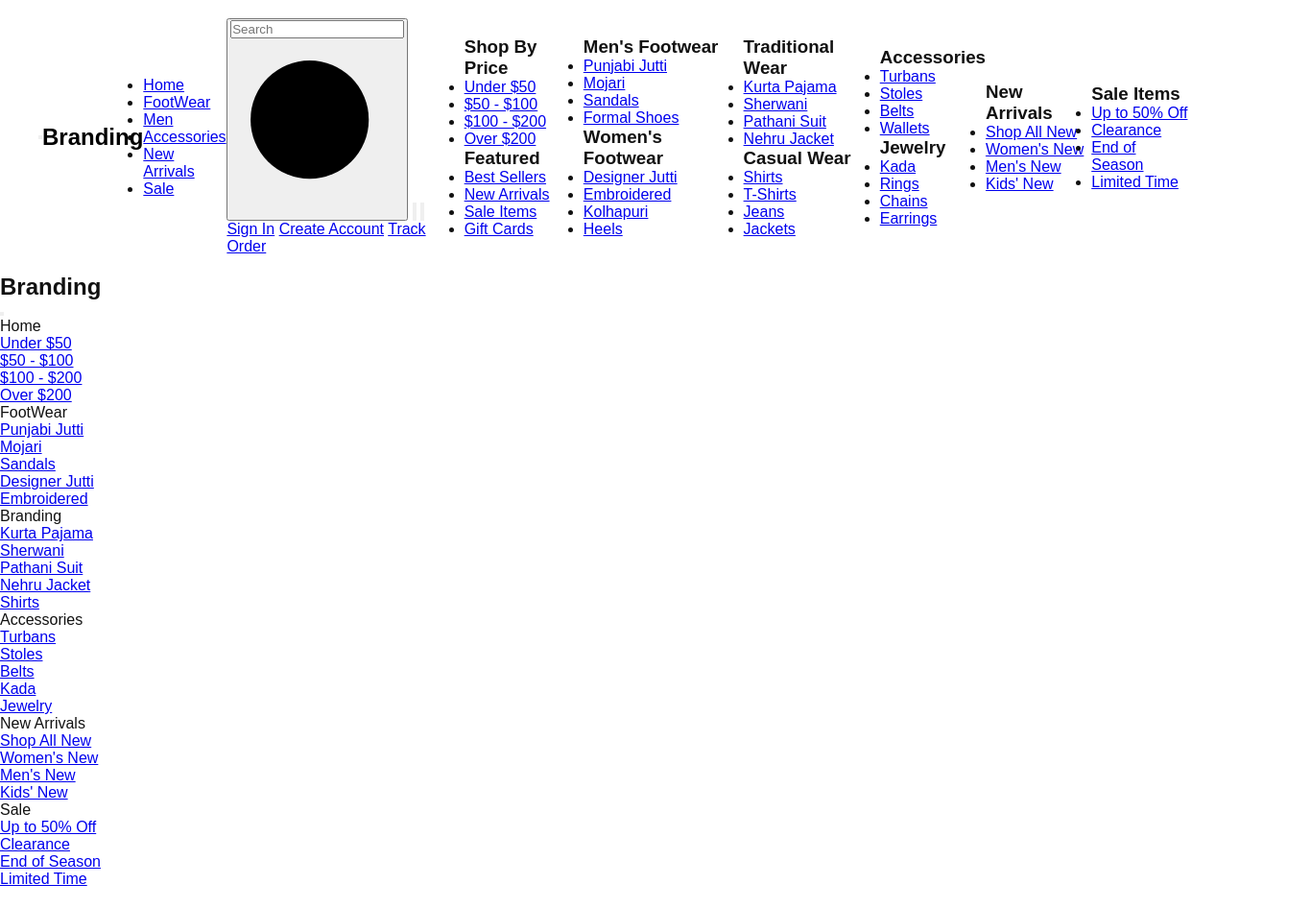
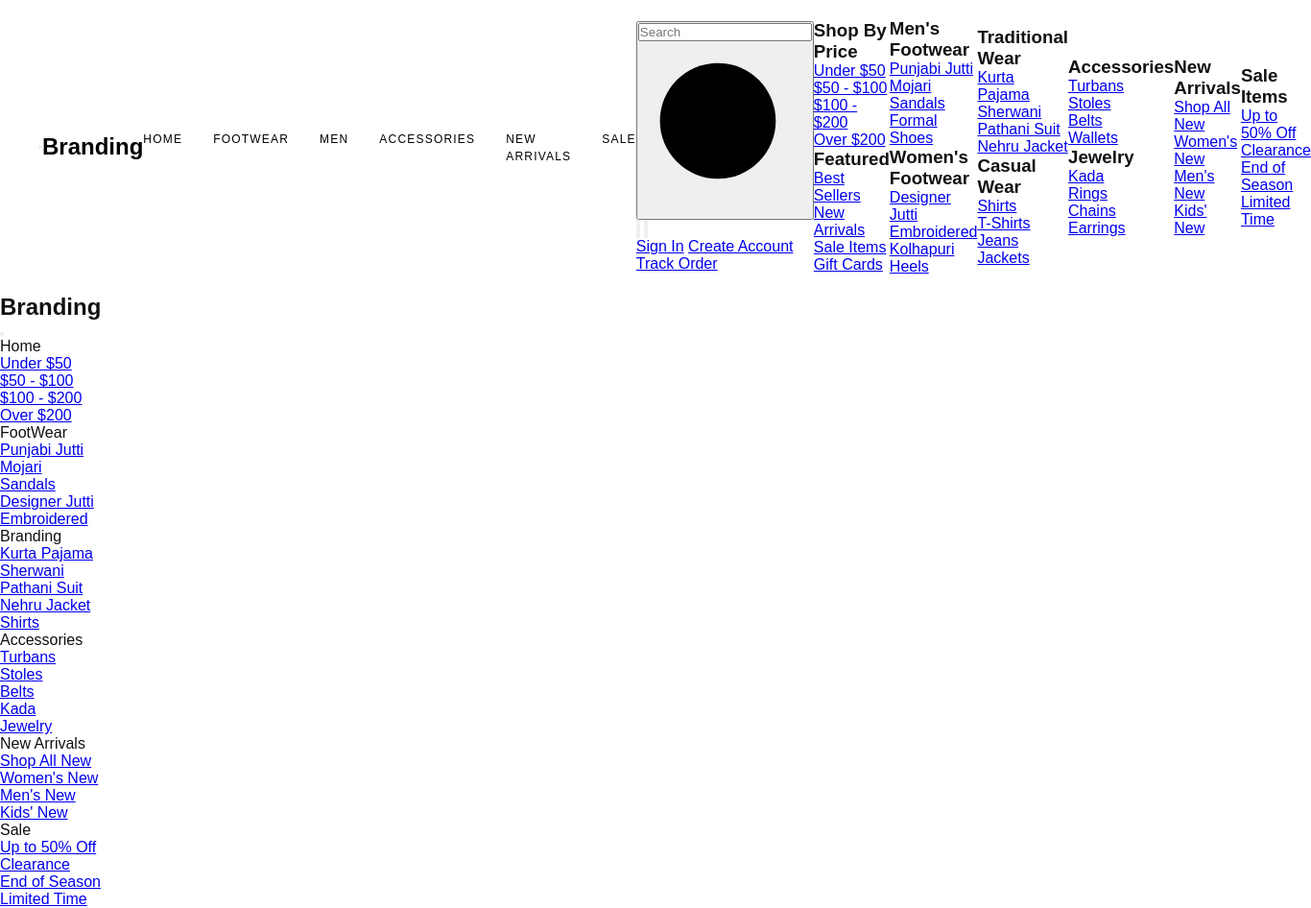
Before and after one commit to ZippoAI/DripSpace-Design, a plain HTML site: page landing.html in a window 1280 px wide. Shown: the whole page at 96% size, 1366 px wide, since content can reach past the window. Before the commit the page ends 925 px from the top, so only its background shows below. Drawn offline with Linux system fonts and the light colour scheme.

Commit message:
landing-nav

```diff
--- a/landing.css
+++ b/landing.css
@@ -47,3 +47,27 @@
             font-weight: 600;
             z-index: 1001;
         }
+        ul {
+            list-style: none;
+        }
+
+        .nav-links {
+            display: flex;
+            gap: 32px;
+        }
+
+        .nav-links li {
+            color: #000000;
+            font-size: 1rem;
+        }
+
+        .nav-links a {
+            text-decoration: none;
+            color: #000000;
+            font-size: 12px;
+            letter-spacing: 1.2px;
+            font-weight: 400;
+            transition: color 0.3s;
+            position: relative;
+            text-transform: uppercase;
+        }
```
